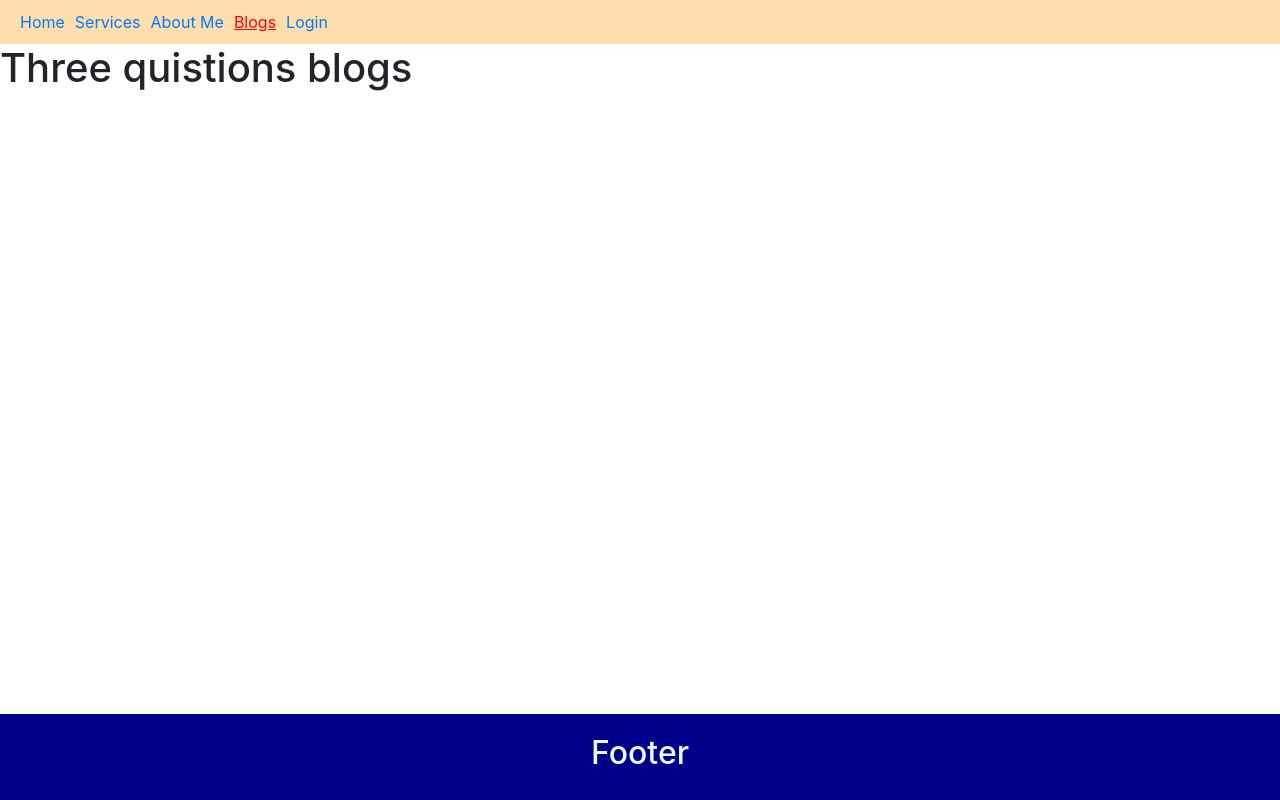
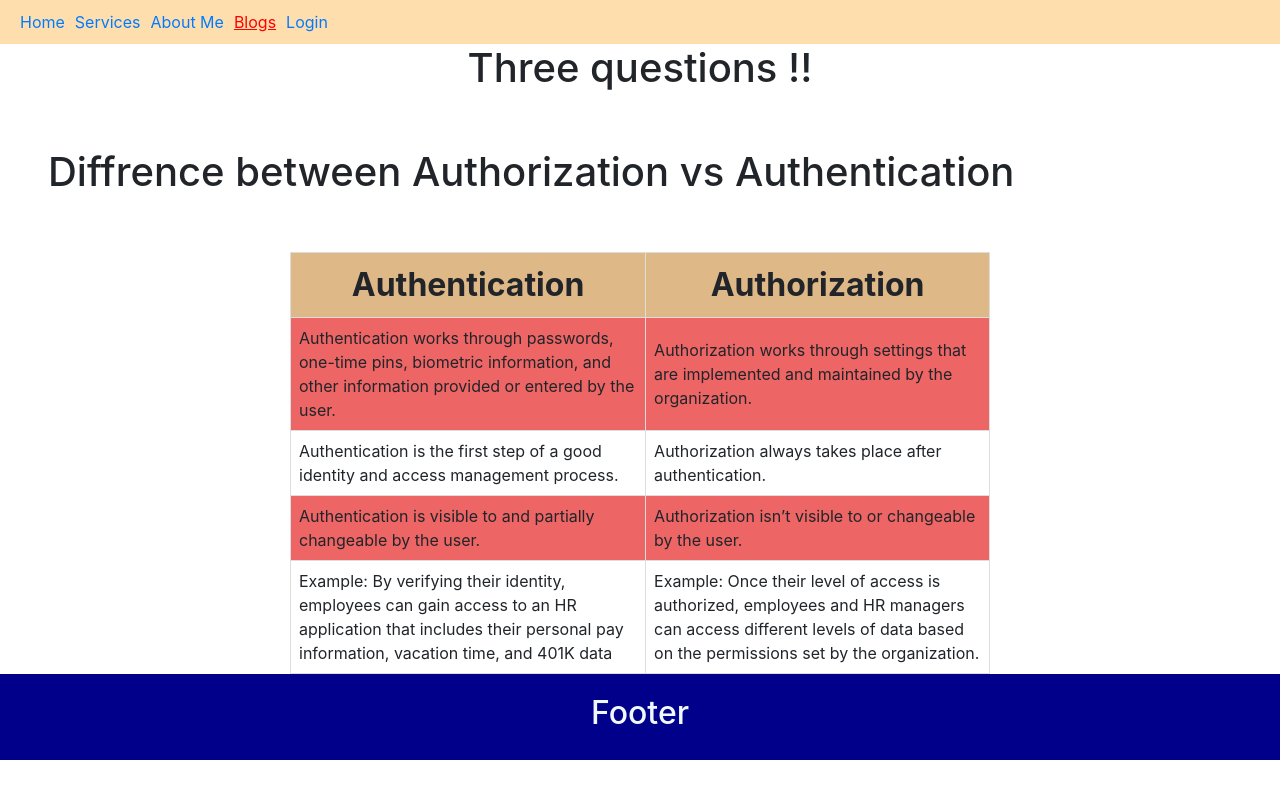
Before and after one commit to tanvirhossains/photography_service, a React (Create React App) app: page /blogs in a window 1280 px wide. Built offline with nearby package versions, Linux system fonts and the light colour scheme; no server answers.

Commit message:
services,first question of three question

```diff
--- a/src/Components/Pages/Blogs/Blogs.css
+++ b/src/Components/Pages/Blogs/Blogs.css
@@ -0,0 +1,26 @@
+.table-header{
+    font-size: 2em;
+    text-align: center;
+}
+
+table {
+
+    border-collapse: collapse;
+    margin-left: auto;
+    margin-right: auto;
+    width: 700px;
+}
+
+td,
+th {
+    border: 1px solid #dddddd;
+    text-align: left;
+    padding: 8px;
+}
+
+tr:nth-child(even) {
+    background-color: #ed6565;
+}
+th{
+    background-color: burlywood;
+}
--- a/src/Components/Pages/Blogs/Blogs.js
+++ b/src/Components/Pages/Blogs/Blogs.js
@@ -1,9 +1,37 @@
 import React from 'react';
+import './Blogs.css'
 
 const Blogs = () => {
     return (
         <div>
-            <h1>Three quistions blogs </h1>
+            <h1 className='text-center'>Three questions !!</h1>
+            <h1 className='p-5'> Diffrence between Authorization vs Authentication</h1>
+            <table>
+                <tr>
+                    <th className='table-header'>Authentication </th>
+                    <th className='table-header'>Authorization</th>
+                </tr>
+                <tr>
+                    <td>Authentication works through passwords, one-time pins, biometric information, and other information provided or entered by the user.</td>
+                    <td>Authorization works through settings that are implemented and maintained by the organization.</td>
+
+                </tr>
+                <tr>
+                    <td>Authentication is the first step of a good identity and access management process.</td>
+                    <td>Authorization always takes place after authentication.</td>
+
+                </tr>
+                <tr>
+                    <td>Authentication is visible to and partially changeable by the user.</td>
+                    <td>	Authorization isn’t visible to or changeable by the user.</td>
+
+                </tr>
+                <tr>
+                    <td>Example: By verifying their identity, employees can gain access to an HR application that includes their personal pay information, vacation time, and 401K data</td>
+                    <td>Example: Once their level of access is authorized, employees and HR managers can access different levels of data based on the permissions set by the organization.</td>
+                </tr>
+
+            </table>
         </div>
     );
 };
--- a/src/Components/Pages/Home/Footer/Footer.css
+++ b/src/Components/Pages/Home/Footer/Footer.css
@@ -1,5 +1,5 @@
 .footer-container{
-    position: fixed;
+    position: relative;
     bottom: 0;
     background-color: darkblue;
     width: 100%;
--- a/src/Components/Pages/Home/Home/Home.js
+++ b/src/Components/Pages/Home/Home/Home.js
@@ -1,5 +1,6 @@
 import React from 'react';
 import wildMan from '../../../Images/photographer1.jpg'
+import Services from '../Services/Services';
 import './Home.css';
 const Home = () => {
     return (
@@ -10,13 +11,21 @@ const Home = () => {
                 <div className='container'>
                     <h1>This is <span className='name'>  Tanvir Hossain Mozumder</span> </h1>
                     <p>Hello wellcome !! <br />
-                    I'm a photographer and i'm taking photo from a long time and if you want to take photo , may be i will be a good one. <br />
-                    I have several experience about taking photo in my entire life. <br />
-                    if you want to take photo you can hire me !!</p>
+                        I'm a photographer and i'm taking photo from a long time and if you want to take photo , may be i will be a good one. <br />
+                        I have several experience about taking photo in my entire life. <br />
+                        if you want to take photo you can hire me !!</p>
 
                     <button >Hire me </button>
                 </div>
             </div>
+            <div>
+
+            </div>
+            <Services></Services>
+            <div>
+
+            </div>
+
         </div>
     );
 };
--- /dev/null
+++ b/src/Components/Pages/Home/Service/Service.css
@@ -0,0 +1,7 @@
+.card-container{
+    padding: 10px;
+}
+
+.card-container img{
+height: 400px;
+}
--- /dev/null
+++ b/src/Components/Pages/Home/Service/Service.js
@@ -0,0 +1,20 @@
+import React from 'react';
+import './Service.css'
+const Service = ({ service }) => {
+    const { name, price, discription , img} = service
+    return (
+
+            <div className="card card-container" >
+                <img className="card-img-top" src={img} alt="Card image cap" />
+                    <div className="card-body">
+                        <h3 className="card-title">Name: {name}</h3>
+                        <h5>Price: ${price}</h5>
+                        <p className="card-text">Discription:{discription}</p>
+                        <a href="/login" className="btn btn-primary">Booking</a>
+                    </div>
+           </div>
+
+    );
+};
+
+export default Service;
--- a/src/Components/Pages/Home/Services/Services.css
+++ b/src/Components/Pages/Home/Services/Services.css
@@ -0,0 +1,5 @@
+.services-container{
+    display: grid;
+    grid-template-columns: repeat(3 ,1fr);
+    grid-gap: 10px;
+}
--- a/src/Components/Pages/Home/Services/Services.js
+++ b/src/Components/Pages/Home/Services/Services.js
@@ -1,9 +1,26 @@
-import React from 'react';
+import React, { useEffect, useState } from 'react';
+import Service from '../Service/Service';
+import './Services.css'
 
 const Services = () => {
+    const [services, setServices] = useState([])
+    useEffect(() => {
+        fetch('data.json')
+            .then(res => res.json())
+            .then(data => setServices(data))
+
+    }, [])
+
     return (
         <div>
-            <h1>services</h1>
+            <h1> My Services</h1>
+            <div className='services-container'>
+                {
+                    services.map(service => <Service
+                        key={service.id}
+                        service={service}></Service>)
+                }
+            </div>
         </div>
     );
 };
```
Also changed, not shown: public/data.json (+21 -1 lines), src/Components/Images/photographer.jpg (deleted).
